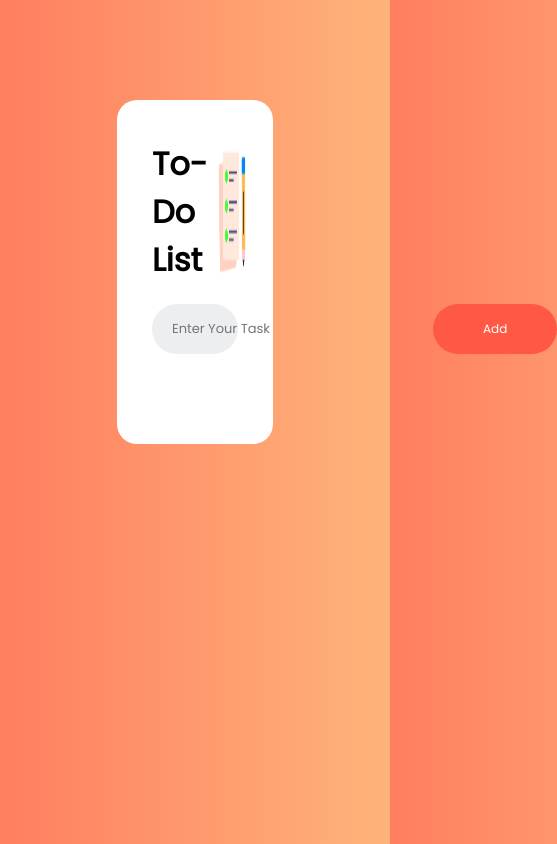
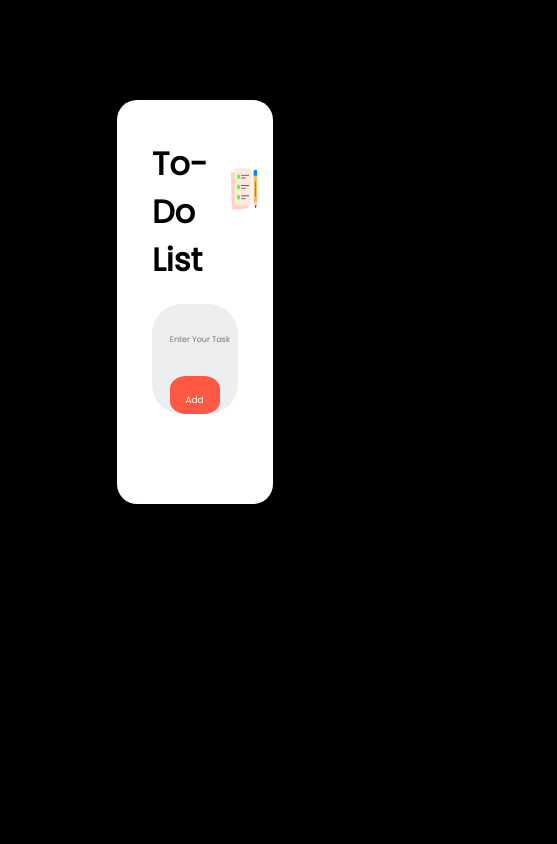
Before and after one commit to visheshJS/ToDoList, a plain HTML site: page index.html in a window 390 px wide. Shown: the whole page, 557 px wide, since content can reach past the window. Drawn offline with Linux system fonts and the light colour scheme; a web font is replaced by a local one.

Commit message:
working on responsiveness

```diff
--- a/style.css
+++ b/style.css
@@ -12,9 +12,10 @@
 }
 
 body {
-    background: linear-gradient(to right, #ff7e5f, #feb47b);
+    /* background: linear-gradient(to right, #ff7e5f, #feb47b); */
     display: flex;
     justify-content: center;
+    background-color: black;
 
 }
 
@@ -70,6 +71,11 @@ button{
 }
 
 ul li{
+    flex-direction: column;
+    display: flex;
+    flex-wrap: wrap;
+    word-wrap: break-word;
+    overflow-wrap: break-word;
     list-style:none;
     font-size: 15px;
     padding: 12px 8px 12px 50px;
@@ -102,6 +108,7 @@ ul li.checked::before{
 }
 
 ul li span{
+    display:block;
     position: absolute;
     right: 0px;
     top: 5px;
@@ -116,3 +123,64 @@ ul li span{
 ul li span:hover{
     background-color: #edeef0;
 }
+
+@media(max-width:886px) {
+    .add{
+        flex-direction: column;
+    }
+    .add input{
+        flex-shrink: 3;
+        padding: 30px;
+        text-align: center;
+    }
+    .add button{
+        text-align: center;
+        border-radius: 33%;
+        padding: 18px 16px 7px 15px;
+        font-size: 9px;
+        /* flex-shrink: 2; */
+        margin-left: -10px;
+        align-items: center;
+    }
+
+
+
+}
+@media (max-width: 600px) {
+    ul li {
+        flex-direction: column; /* Stack the task and delete button */
+        align-items: flex-start; /* Align text to the left */
+    }
+
+    ul li span {
+        margin-left: auto; /* Push delete button to the right */
+        margin-top: 10px; /* Add space above the button */
+    }
+}
+@media(max-width:486px){
+    .add input{
+        text-align: center;
+        font-size: 10px;
+    }
+}
+@media(max-width:460px){
+    .add input{
+        text-align: center;
+        font-size: 10px;
+    }
+
+    .head img{
+        width: 30px;
+        height: 50px;
+        margin-top: 24px;
+        margin-left: 22px;
+
+    }
+}
+
+@media(max-width:408px){
+    .add input{
+        text-align: center;
+        font-size: 8px;
+    }
+}
```
